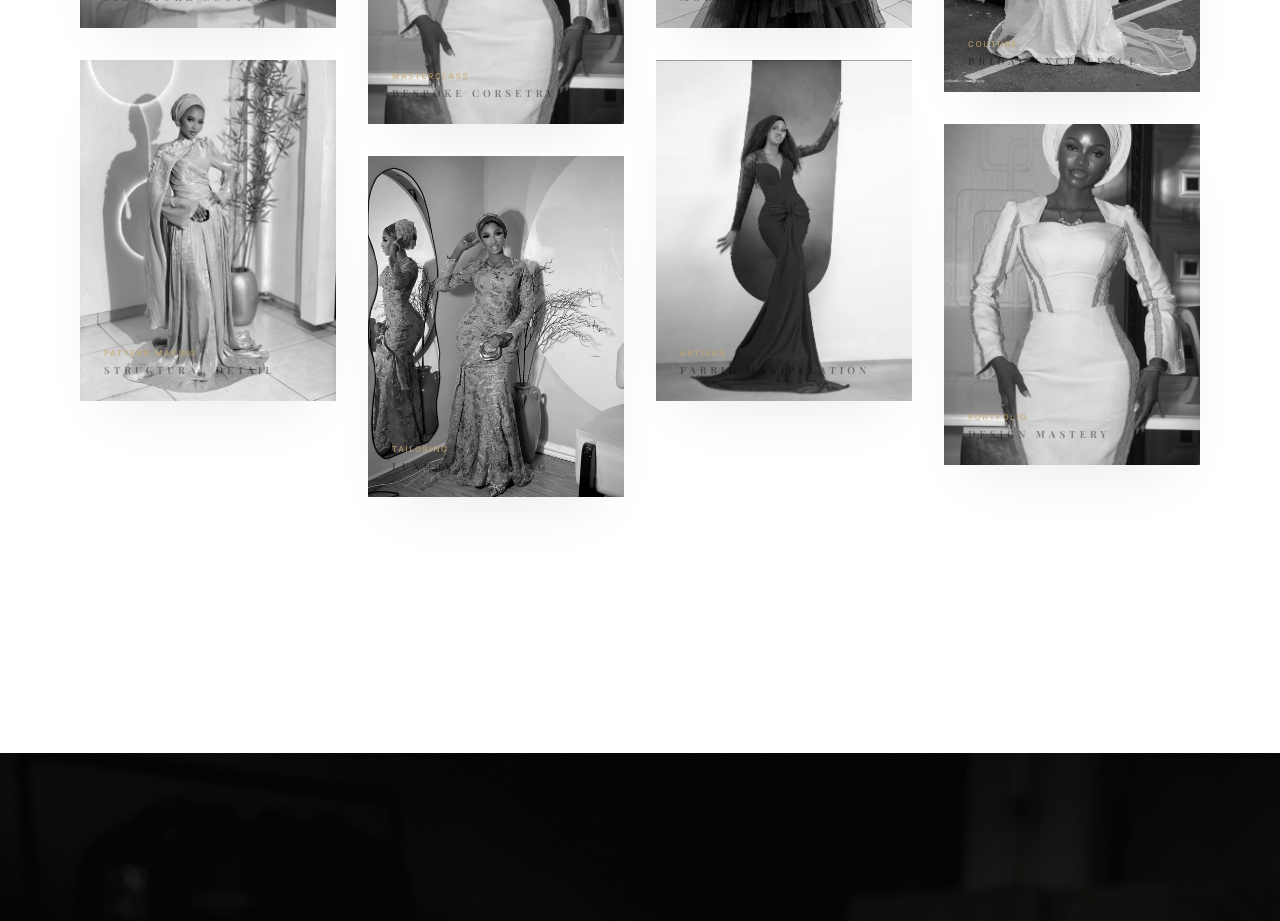
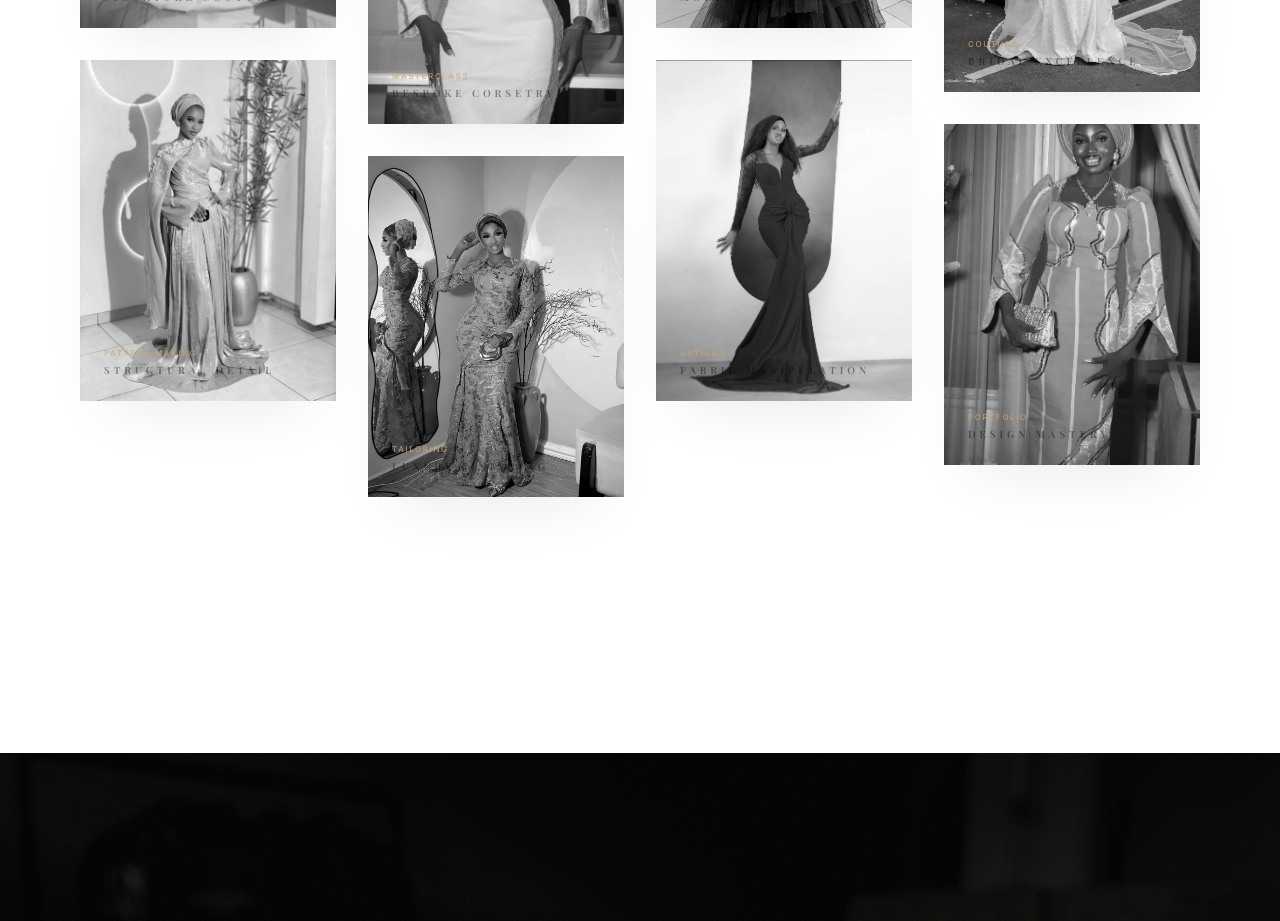
Before and after one commit to Priest98/fiastyleacademy, a React (Vite) app: page / in a window 1280 px wide. Shown: the part 1600-2521 px from the top of the page. Built offline with nearby package versions, Linux system fonts and the light colour scheme; the HTML template or start-up script is replaced by a standard one; a web font is replaced by a local one.

Commit message:
Update Design Mastery image to brown dress

```diff
--- a/src/pages/Index.tsx
+++ b/src/pages/Index.tsx
@@ -22,6 +22,7 @@ import fabricImage from "@/assets/fabric.png";
 import greenImage from "@/assets/new/category2/green.jpeg";
 import redImage from "@/assets/new/category5/red.jpeg";
 import blackImage from "@/assets/new/category4/black.jpeg";
+import brownImage from "@/assets/new/student-work/brown.jpeg";
 
 export default function Index() {
   const containerRef = useRef(null);
@@ -153,7 +154,7 @@ export default function Index() {
                   description="Grandeur and grace in every hand-stitched layer."
                 />
                 <LookbookItem
-                  image={greenImage}
+                  image={brownImage}
                   title="Design Mastery"
                   category="Portfolio"
                   description="A comprehensive showcase of industry-ready creative vision."
```
Also changed, not shown: src/assets/new/student-work/brown.jpeg (added).
